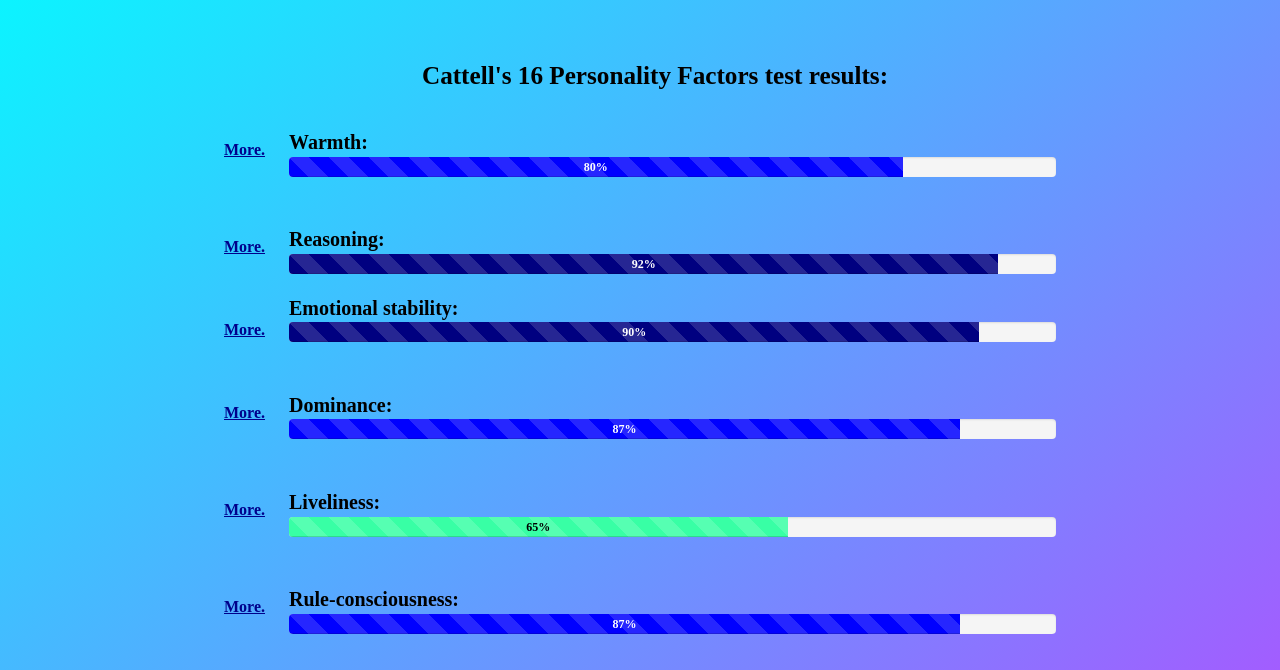
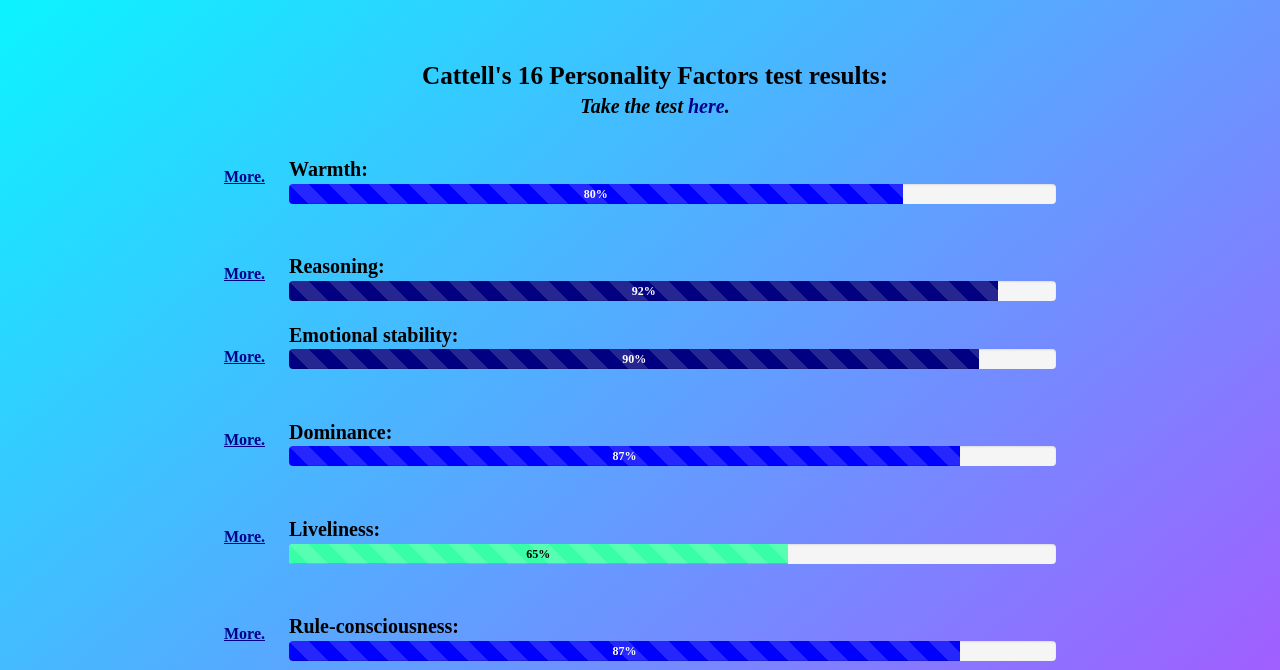
Before and after one commit to bi-yotch/Website-Portfolio, a plain HTML site: page personality.html in a window 1280 px wide. Shown: the part 130-800 px from the top of the page. Drawn offline with nearby package versions, Linux system fonts and the light colour scheme.

Commit message:
Update personality.html

```diff
--- a/personality.html
+++ b/personality.html
@@ -84,6 +84,7 @@
   <div class="container">
 
     <h2 align="center" style="font-weight:bold; font-size:1.26em">Cattell's 16 Personality Factors test results:</h2>
+    <h3 align="center" style="font-weight:bold; font-size:1em; font-style:italic; margin-top: -5px;">Take the test <a style="color:darkblue;" href="https://openpsychometrics.org/tests/16PF.php" target="_blank">here</a>.</h3>
 
   </div>
 
```
